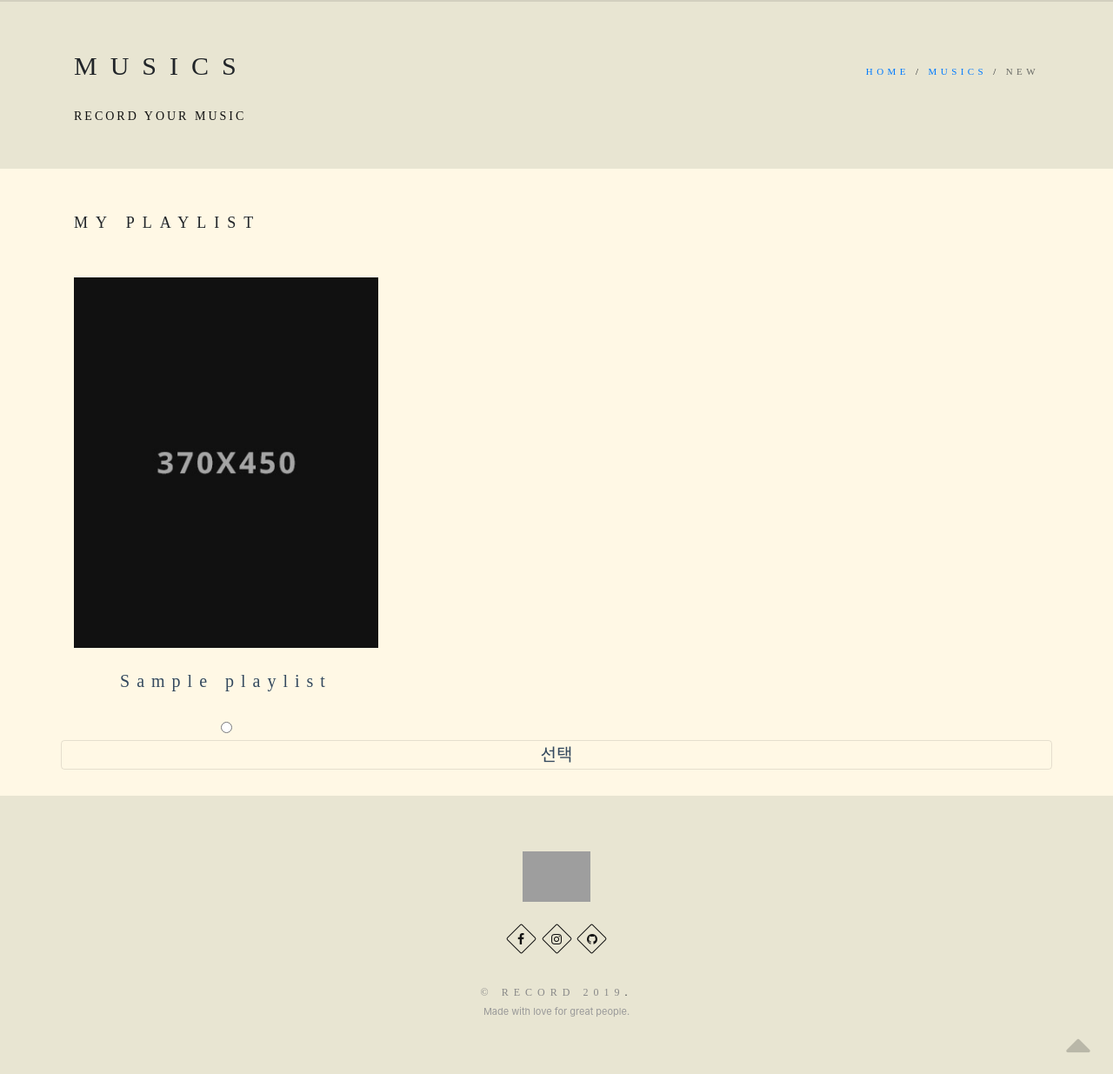
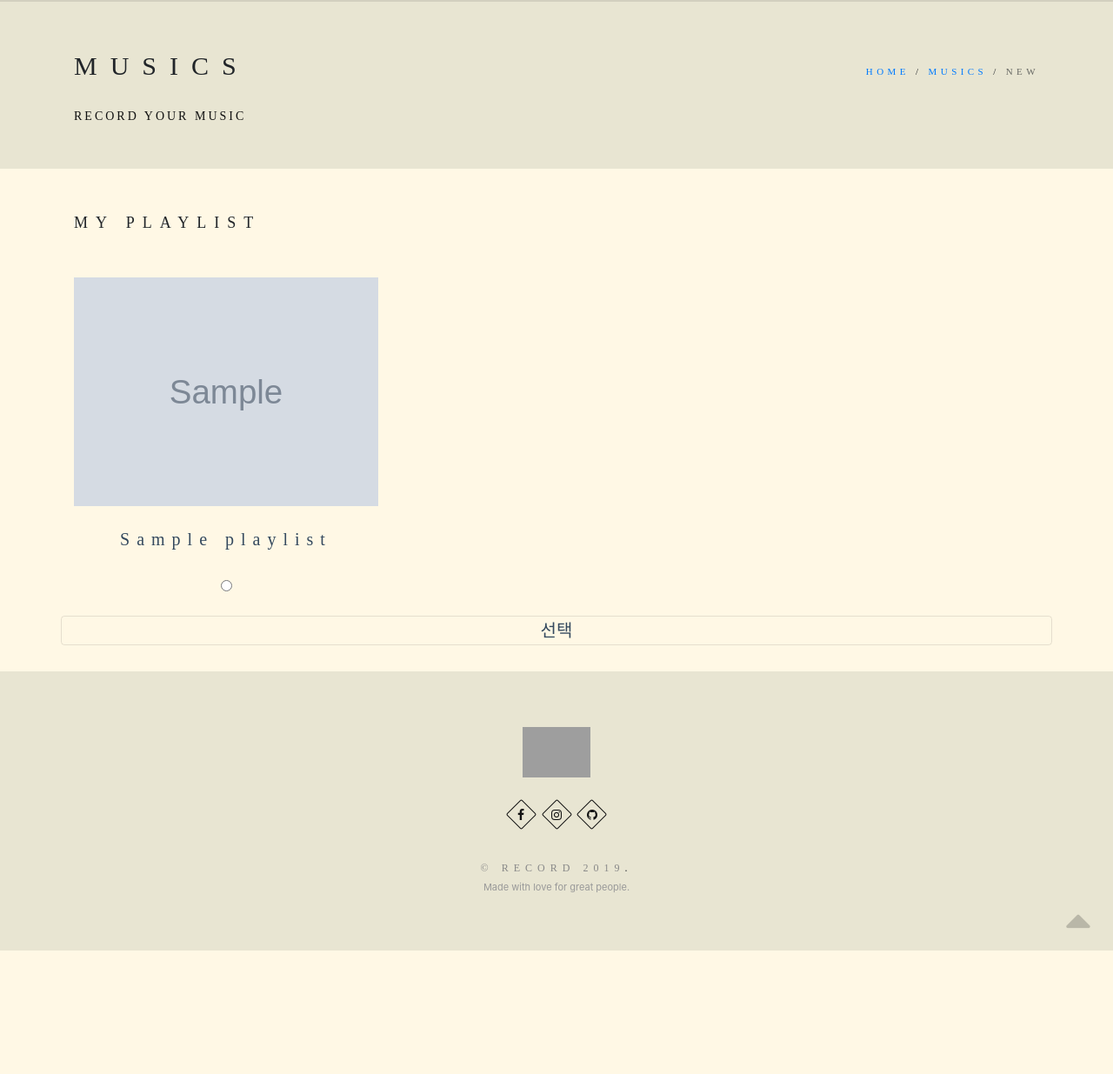
Before and after one commit to JuYeong0413/record, a Django app: page /musics/add/ in a window 1280 px wide. Shown: the part 76-1311 px from the top of the page at 87% size. After the commit the page ends 1169 px from the top, so only its background shows below. Run offline with Django 3.2, Linux system fonts and the light colour scheme; a user stored in the database is signed in; tables that the repository leaves empty hold one stand-in row (values such as "Sample post"); grey boxes marked "Sample" are stand-in pictures; some libraries are stand-ins or nearby versions; some web fonts are replaced; grey boxes are pictures that could not be loaded.

Commit message:
music add fix

```diff
--- a/musics/templates/musics/add.html
+++ b/musics/templates/musics/add.html
@@ -42,7 +42,7 @@
 
                             <div class="team-item-image">
 
-                                <img src="{% static 'rhythm/images/team/team-1.jpg' %}" alt=""/>
+                                <img src="{{ playlist.cover.url }}" alt=""/>
 
                             </div>
                             <div class="team-item-descr font-alt">
@@ -52,7 +52,7 @@
                                 </div>
 
                             </div>
-                            <div class="team-item-name" style="text-align: center;">
+                            <div class="team-item-name mb-20" style="text-align: center;">
                                 <input type="radio" name="playlist_id" value="{{ playlist.id }}">
                                 <input type="hidden" name="music_id" value="{{ request.GET.music }}">
                                 <br>
--- a/playlists/views.py
+++ b/playlists/views.py
@@ -9,7 +9,7 @@ import pdb
 # 플레이리스트 메인페이지
 def main(request):
     playlists_list = Playlist.objects.filter(kinds=0).order_by('-id')
-    paginator = Paginator(playlists_list, 10)
+    paginator = Paginator(playlists_list, 9)
     page = request.GET.get('page')
     playlists = paginator.get_page(page)
     return render(request, 'playlists/main.html', {'playlists': playlists})
--- a/record/static/css/juyeong.css
+++ b/record/static/css/juyeong.css
@@ -68,5 +68,3 @@
 #modal-cancel:hover {
     color: #444!important;
 }
-
-/* sign up */
```
